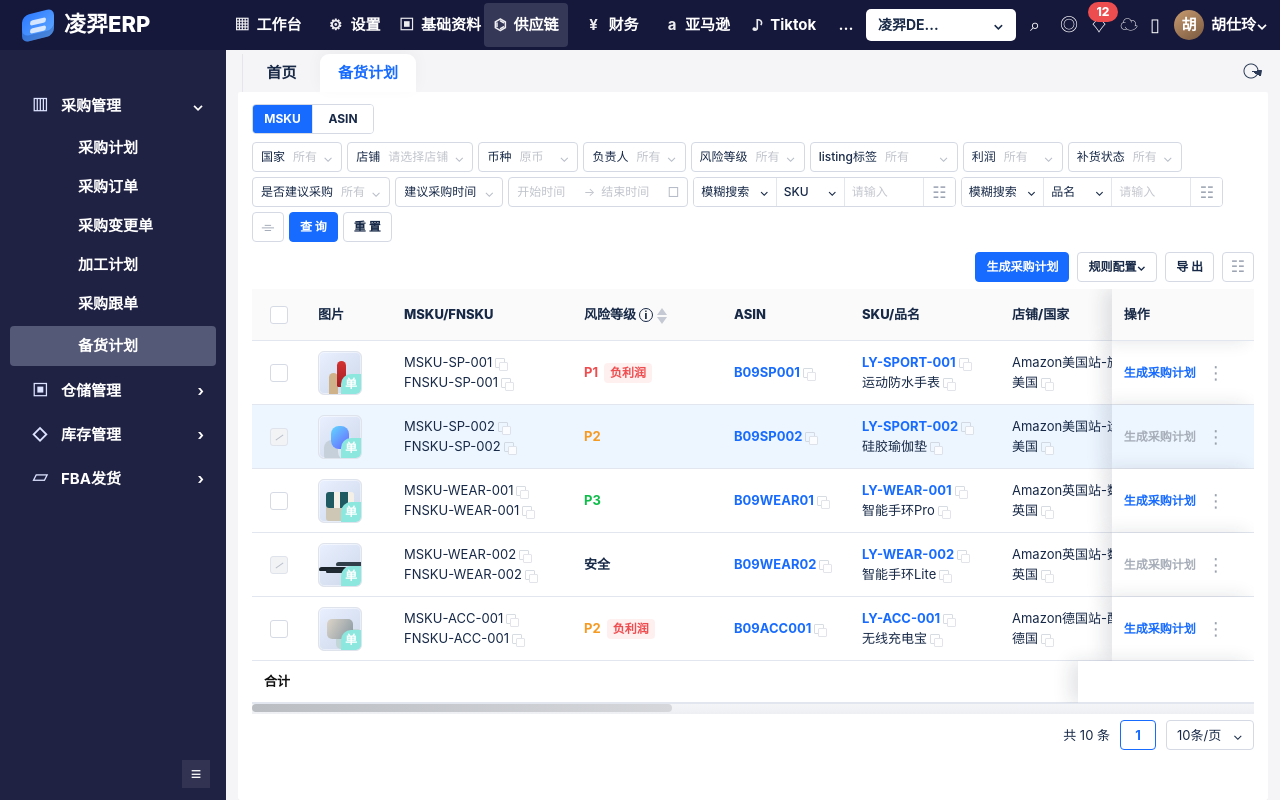
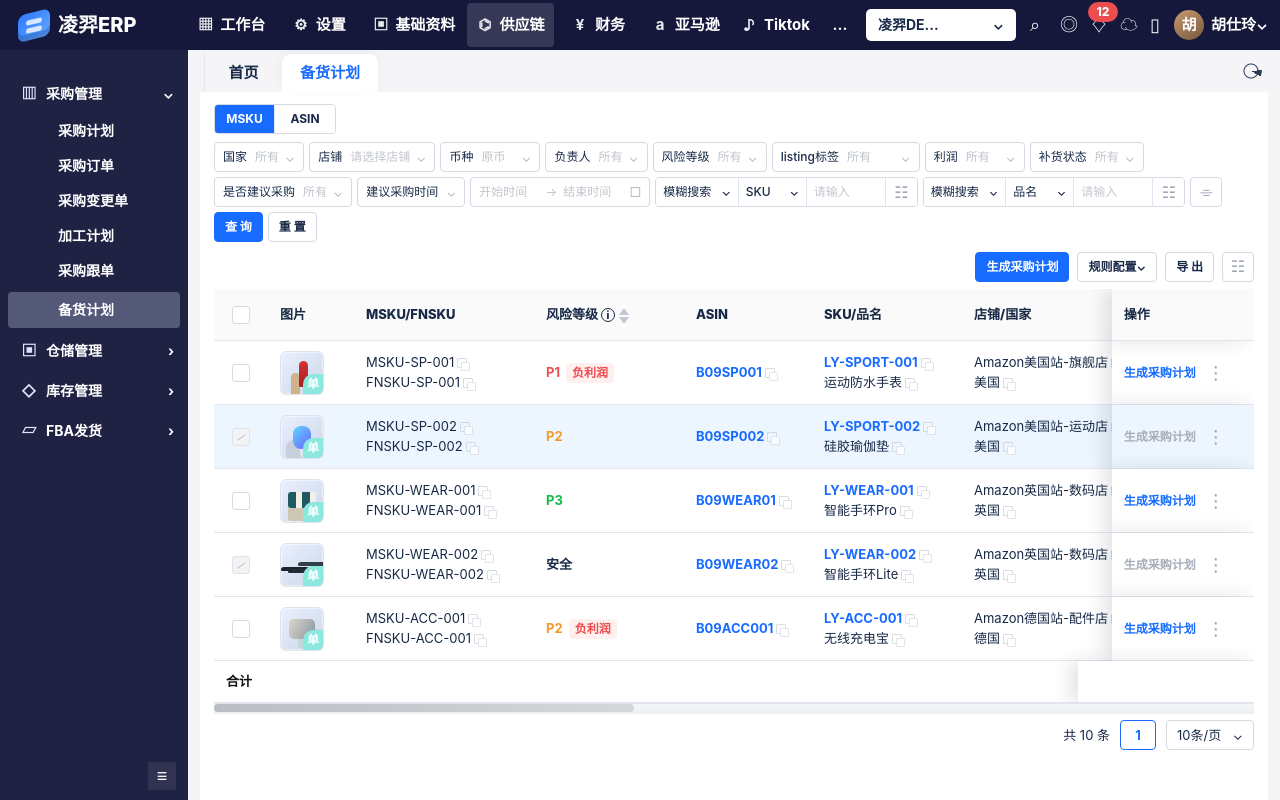
Before and after one commit to adahuhu/lingyi-ai-prototype, a plain HTML site: page crossborder-erp-replenishment-optimization/index.html in a window 1280 px wide. Drawn offline with Linux system fonts and the light colour scheme.

Commit message:
Compact replenishment prototype sidebar

```diff
--- a/crossborder-erp-replenishment-optimization/index.html
+++ b/crossborder-erp-replenishment-optimization/index.html
@@ -1223,11 +1223,11 @@
     /* 紧凑版：让表格成为首屏主体，贴近系统工作台密度。 */
     .topbar { height: 50px; }
     .brand {
-      width: 226px;
+      width: 188px;
       height: 50px;
-      padding-left: 22px;
-      gap: 10px;
-      font-size: 22px;
+      padding-left: 18px;
+      gap: 8px;
+      font-size: 20px;
     }
     .brand-logo {
       width: 32px;
@@ -1274,36 +1274,36 @@
 
     .sidebar {
       top: 50px;
-      width: 226px;
-      padding-top: 34px;
+      width: 188px;
+      padding-top: 24px;
     }
     .side-section {
-      height: 44px;
-      padding: 0 22px 0 30px;
-      font-size: 15px;
-    }
-    .side-section .left { gap: 11px; }
-    .side-icon { width: 20px; font-size: 16px; }
+      height: 40px;
+      padding: 0 14px 0 20px;
+      font-size: 14px;
+    }
+    .side-section .left { gap: 8px; }
+    .side-icon { width: 18px; font-size: 15px; }
     .side-item {
-      height: 39px;
-      padding-left: 78px;
-      font-size: 15px;
+      height: 35px;
+      padding-left: 58px;
+      font-size: 14px;
     }
     .side-item.active {
-      height: 40px;
-      margin: 3px 10px;
-      padding-left: 68px;
+      height: 36px;
+      margin: 3px 8px;
+      padding-left: 50px;
     }
     .side-collapse {
       width: 28px;
       height: 28px;
-      right: 16px;
-      bottom: 12px;
+      right: 12px;
+      bottom: 10px;
       font-size: 18px;
     }
 
     .page {
-      margin-left: 226px;
+      margin-left: 188px;
       padding-top: 50px;
     }
     .tabs-top {
```
